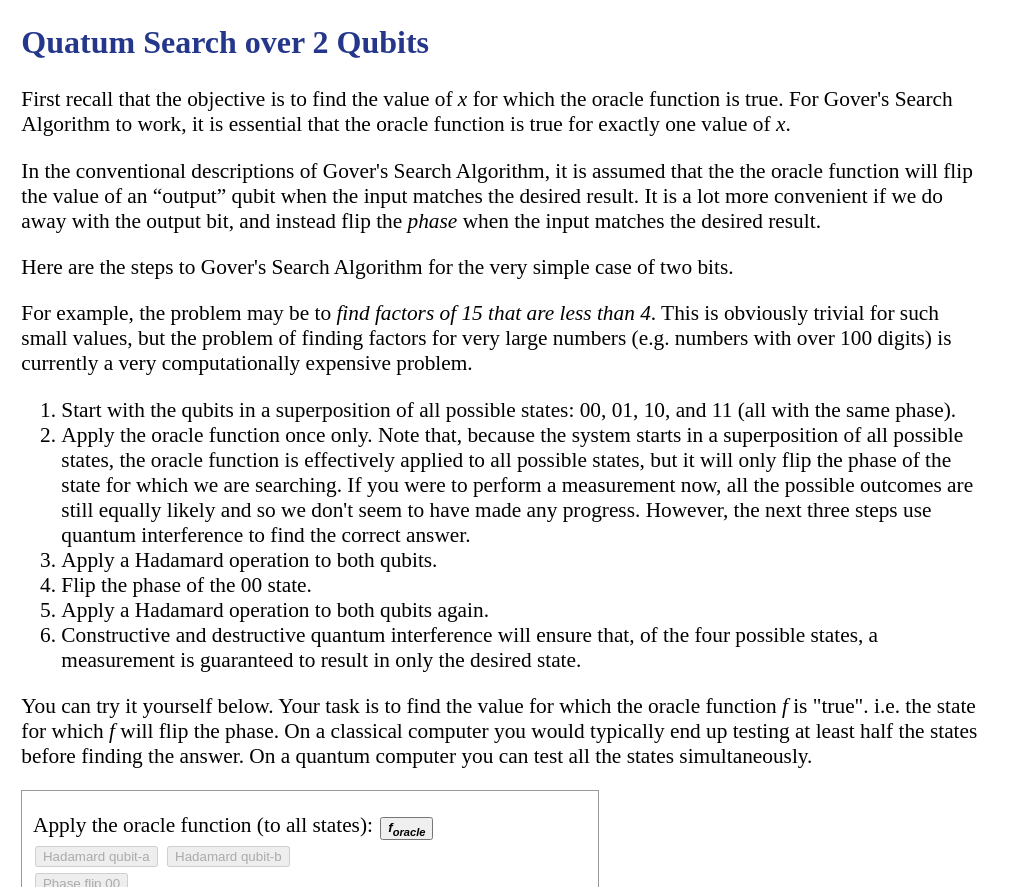
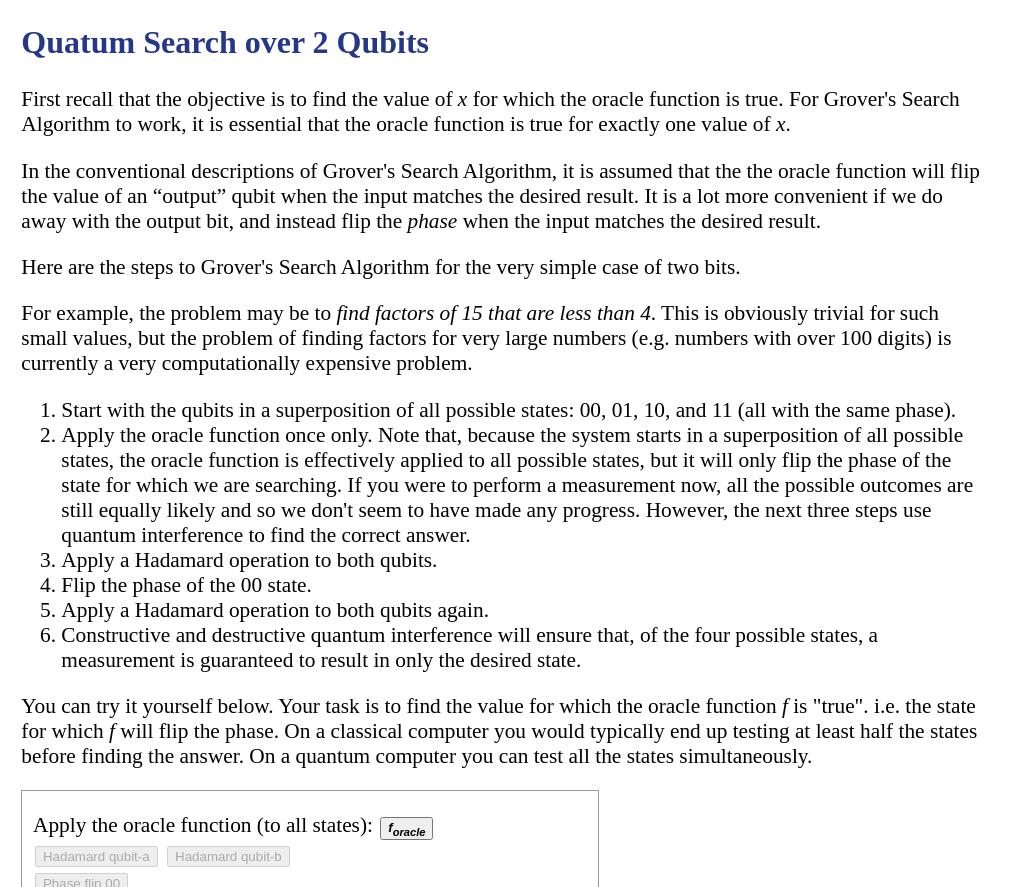
Before and after one commit to davidbkemp/QuantumComputingArticle, a website: page part2.html in a window 1280 px wide. Shown: the part 4272-5159 px from the top of the page, without its empty margins (0-1021 px from the left). Drawn offline with Linux system fonts and the light colour scheme.

Commit message:
Change Gover to Grover
Just as used above when referring to https://en.wikipedia.org/wiki/Grover%27s_algorithm

```diff
--- a/part2.html
+++ b/part2.html
@@ -285,13 +285,13 @@
         First recall that
         the objective is to find the value of <span class="math">x</span>
         for which the oracle function is true.
-        For Gover&apos;s Search Algorithm to work,
+        For Grover&apos;s Search Algorithm to work,
         it is essential that the oracle function is true
         for exactly one value of <span class="math">x</span>.
     </p>
 
     <p>
-        In the conventional descriptions of Gover&apos;s Search Algorithm,
+        In the conventional descriptions of Grover&apos;s Search Algorithm,
         it is assumed that the the oracle function
         will flip the value of an &ldquo;output&rdquo; qubit
         when the input matches the desired result.
@@ -301,7 +301,7 @@
     </p>
 
     <p>
-        Here are the steps to Gover&apos;s Search Algorithm
+        Here are the steps to Grover&apos;s Search Algorithm
         for the very simple case of two bits.
     </p>
     <p>
```
